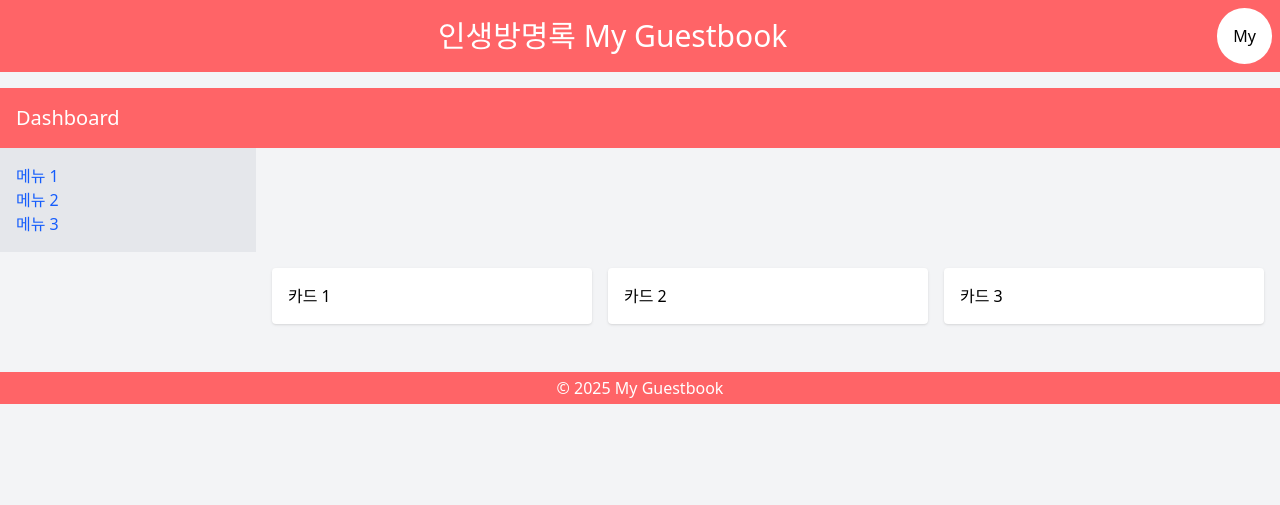
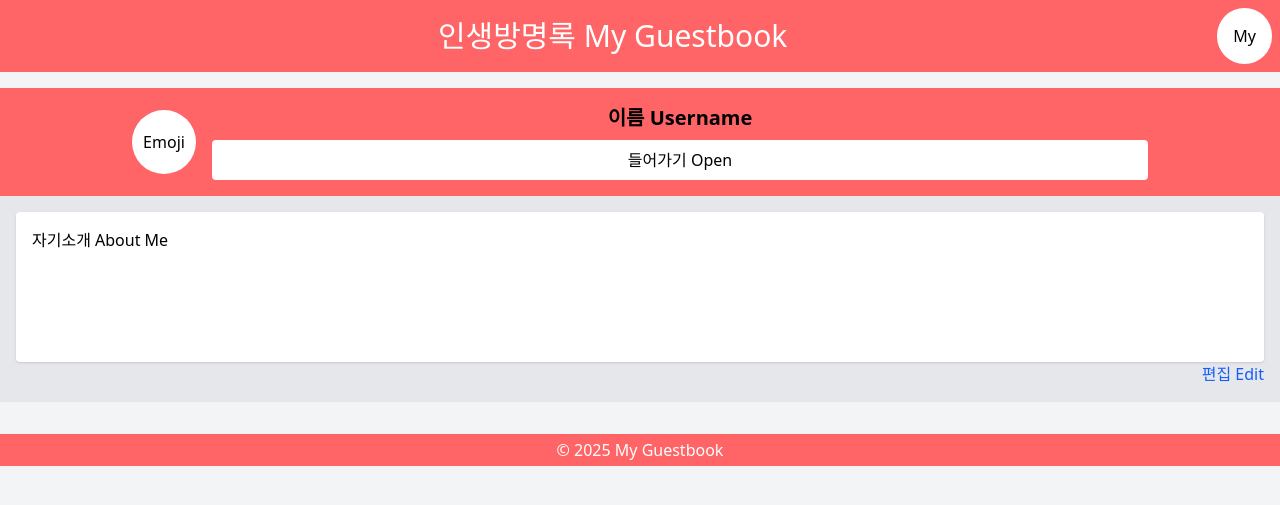
Before and after one commit to GyungA/life_guestbook, a Django app: page / in a window 1280 px wide. Shown: the top 505 px of the page. Run offline with Django 4.2, Linux system fonts and the light colour scheme; style sheets or scripts are compiled from the project's sources.

Commit message:
Feat: Set up dashboard page UI

```diff
--- a/templates/dashboard.html
+++ b/templates/dashboard.html
@@ -11,25 +11,23 @@
     <link href="../src/css/output.css" rel="stylesheet">
 </head>
 <body class="bg-gray-100">
-    <header class="bg-red-400 text-white p-4">
-        <h1 class="text-xl">Dashboard</h1>
-    </header>
+    <div class="flex items-center justify-center bg-red-400 p-4">
+        <!-- Profile Emoji -->
+        <div class="rounded-full bg-white p-4 w-16 h-16 flex items-center justify-center">Emoji</div>
+        <!-- User Info -->
+        <div class="ml-4 flex flex-col w-3/4">
+            <div class="text-xl text-center font-semibold">이름 Username</div>
+            <button class="bg-white text-black py-2 px-4 mt-2 rounded">들어가기 Open</button>
+        </div>
+    </div>
 
-    <nav class="bg-gray-200 w-64 p-4">
-        <ul>
-            <li><a href="#" class="text-blue-600">메뉴 1</a></li>
-            <li><a href="#" class="text-blue-600">메뉴 2</a></li>
-            <li><a href="#" class="text-blue-600">메뉴 3</a></li>
-        </ul>
-    </nav>
-
-    <main class="ml-64 p-4">
-        <div class="grid grid-cols-3 gap-4">
-            <div class="bg-white p-4 rounded shadow">카드 1</div>
-            <div class="bg-white p-4 rounded shadow">카드 2</div>
-            <div class="bg-white p-4 rounded shadow">카드 3</div>
+    <main class="bg-gray-200 p-4">
+        <div class="bg-white p-4 rounded shadow min-h-[150px]">자기소개 About Me</div>
+        <div class="flex justify-end">
+            <a href="#" class="text-blue-600">편집 Edit</a>
         </div>
     </main>
+
 </body>
 </html>
 {% endblock %}
```
